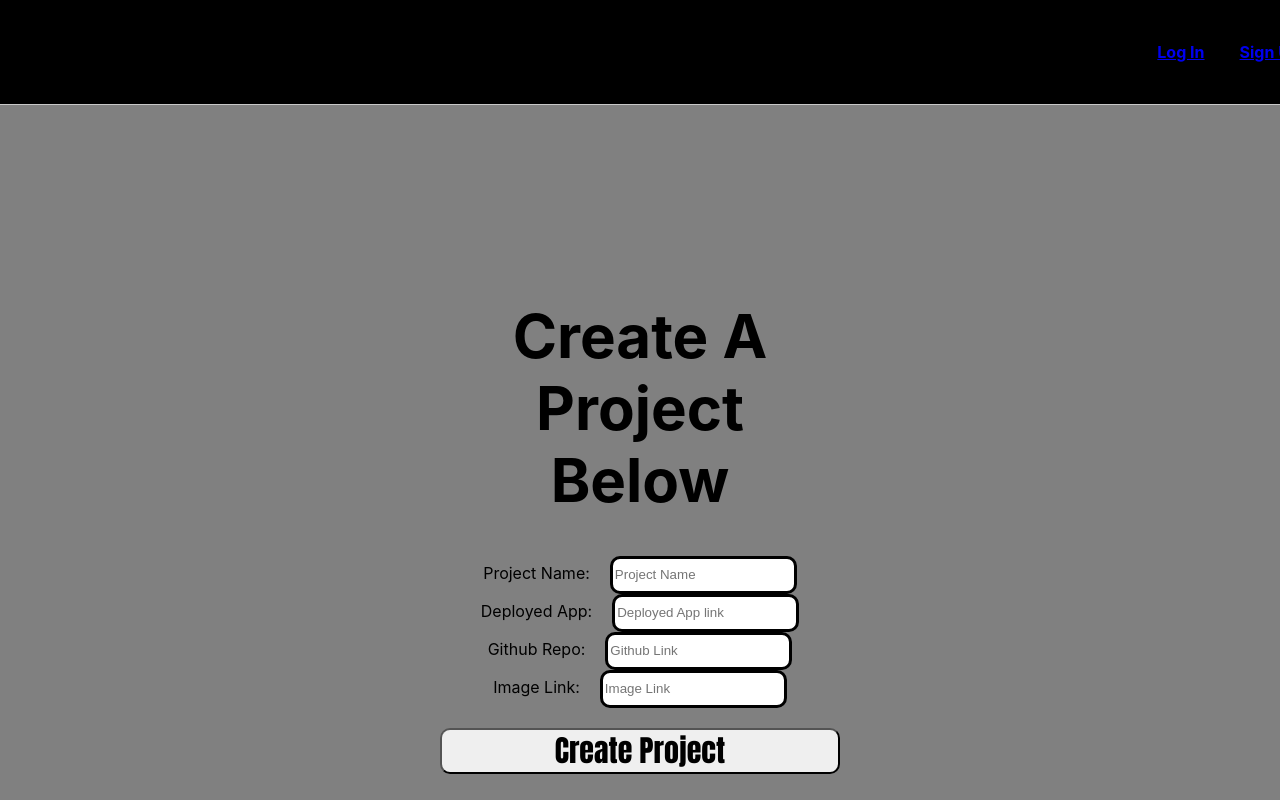
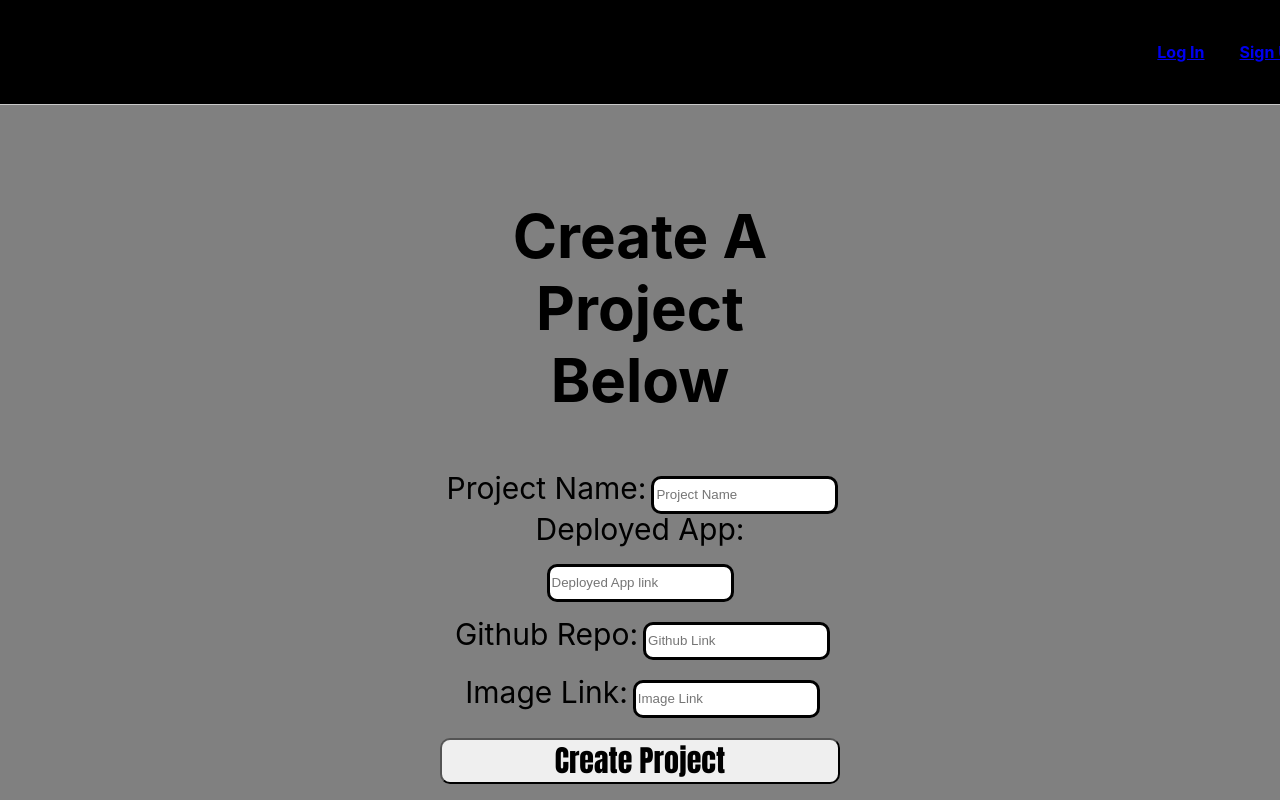
Before and after one commit to pablove123/project-place-back-end, a React (Vite) app: page /project in a window 1280 px wide. Built offline with nearby package versions, Linux system fonts and the light colour scheme; no server answers.

Commit message:
add styling

```diff
--- a/src/components/UpdateProject/UpdateProject.tsx
+++ b/src/components/UpdateProject/UpdateProject.tsx
@@ -32,7 +32,7 @@ const UpdateProject = (props:UpdateProjectProps) => {
       <main className="addProject">
       <h1>Update Your Project Below</h1>
       <form onSubmit={handleSubmit}>
-        <div>
+        <div id="formProjectName">
           <label htmlFor="name">Name</label>
           <input
             onChange={handleChange}
@@ -41,7 +41,7 @@ const UpdateProject = (props:UpdateProjectProps) => {
             value={form.name}
             placeholder="Project Name"/>
         </div>
-        <div>
+        <div id="formProjectName">
           <label htmlFor="app">Deployed App</label>
           <input
           onChange={handleChange}
@@ -50,7 +50,7 @@ const UpdateProject = (props:UpdateProjectProps) => {
             value={form.app}
             placeholder="Deployed App link"/>
         </div>
-        <div>
+        <div id="formProjectName">
           <label htmlFor="github">Github</label>
           <input
           onChange={handleChange}
@@ -59,7 +59,7 @@ const UpdateProject = (props:UpdateProjectProps) => {
             value={form.github}
             placeholder="Github Link"/>
         </div>
-        <div>
+        <div id="formProjectName">
           <label htmlFor="picture">Image Link</label>
           <input
           onChange={handleChange}
@@ -68,7 +68,7 @@ const UpdateProject = (props:UpdateProjectProps) => {
           value={form.picture}
           placeholder="Image Link"/>
         </div>
-        <button type="submit">Update Project</button>
+        <button id="formSubmit" type="submit">Update Project</button>
       </form>
     </main>
     </>
--- a/src/index.css
+++ b/src/index.css
@@ -76,7 +76,6 @@ h1{
   padding: 15px;
   border: 1px solid gray;
   background-color: rgb(164, 76, 164);
-  /* background-image: url("https://encrypted-tbn0.gstatic.com/images?q=tbn:ANd9GcQ61veKM4W8uycv19mD9Ytb3LSgbauq9x52j1h_j3Ftvw&usqp=CAU&ec=48600113") */
 }
 
 .projectListContainer {
@@ -182,18 +181,24 @@ h1{
   height: 30px;
   line-height: 30px;
   border: 3px solid black;
+  margin-top: 20px;
   border-radius: 10px;
 }
 #formProjectName > label{
   text-align: center;
+  font-size: 30px;
   padding-right: 5%;
+  height: 30px;
+  line-height: 30px;
+  border-radius: 10px;
+  padding: 5px;
 }
 .addProject{
   text-align: center;
   width: 400px;
   margin-left: auto;
   margin-right: auto;
-  margin-top: 300px;
+  margin-top: 200px;
 }
 
 #formSubmit{
@@ -212,3 +217,7 @@ h1{
   margin-left: 20px;
   font-family: Impact, Haettenschweiler, 'Arial Narrow Bold', sans-serif;
 }
+#profileTitle{
+  text-align: center;
+  padding-top: 20px;
+}
--- a/src/pages/Profiles/Profiles.tsx
+++ b/src/pages/Profiles/Profiles.tsx
@@ -29,7 +29,7 @@ const Profiles = (): JSX.Element => {
 
   return (
     <>
-      <h1>Profiles and Posts</h1>
+      <h1 id='profileTitle'>Profiles and Posts</h1>
       {profiles.map((profile: Profile) =>
       <>
         <p id='profileName' key={profile.createdAt}>➤{profile.name} has posted {profile.projects.length} projects</p>
```
Also changed, not shown: 1 other file (tests, documents, lock files or other folders).
